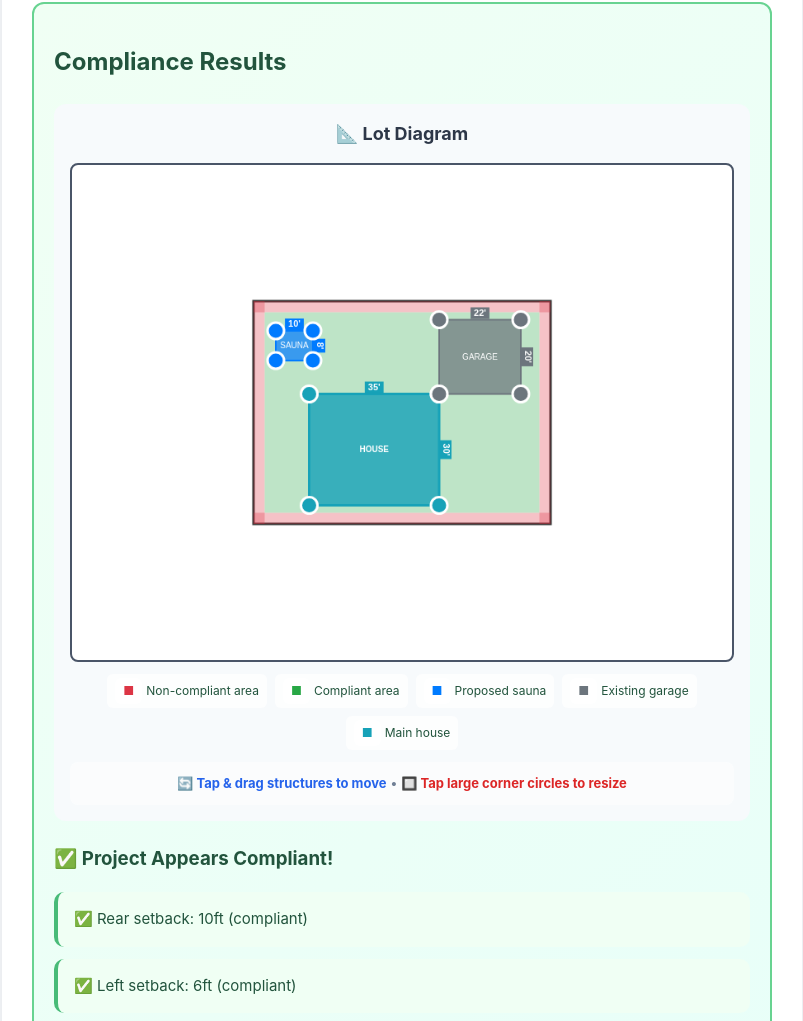
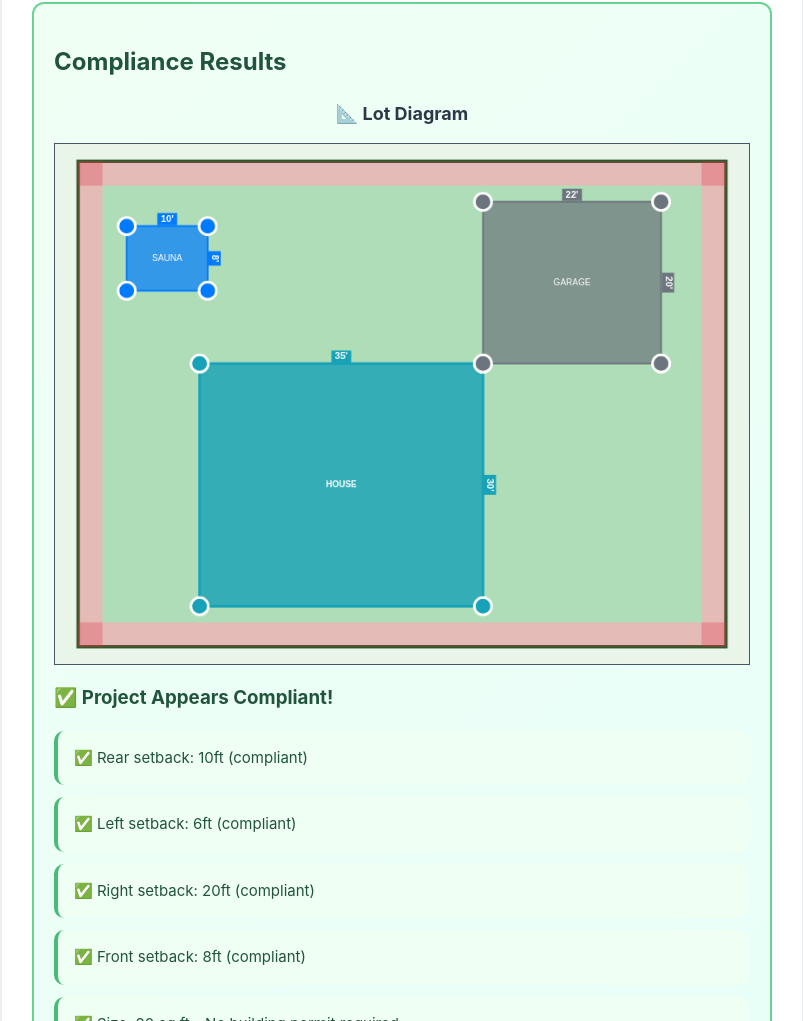
Before and after one commit to jmuddappa/zoning_simulator, a plain HTML site: page index.html in a window 1280 px wide. Shown: the part 392-1413 px from the top of the page, without its empty margins (238-1041 px from the left). Drawn offline with Linux system fonts and the light colour scheme.

Commit message:
Update index.html

```diff
--- a/index.html
+++ b/index.html
@@ -192,11 +192,11 @@
 
         /* Mobile-optimized diagram */
         .diagram-container {
-            margin: 24px 0;
+            margin: 0;
             text-align: center;
-            background: #f7fafc;
-            padding: 16px;
-            border-radius: 12px;
+            background: none;
+            padding: 0;
+            border-radius: 0;
         }
         .diagram-container h3 {
             margin: 0 0 16px 0;
@@ -204,10 +204,10 @@
             font-size: 18px;
         }
         #lotDiagram {
-            border: 2px solid #4a5568;
-            border-radius: 8px;
-            margin: 10px auto;
-            background: #fff;
+            border: 1px solid #4a5568;
+            border-radius: 0;
+            margin: 0;
+            background: #f8f9fa;
             cursor: grab;
             width: 100%;
             height: auto;
@@ -227,8 +227,8 @@
             }
 
             .diagram-container {
-                padding: 10px !important;
-                margin: 0 -10px !important;
+                padding: 0 !important;
+                margin: 0 !important;
             }
 
             .container {
@@ -477,17 +477,8 @@
             <div class="diagram-container">
                 <h3>📐 Lot Diagram</h3>
                 <canvas id="lotDiagram" width="800" height="600"></canvas>
-                <div class="legend">
-                    <span><span style="color: #dc3545;">■</span> Non-compliant area</span>
-                    <span><span style="color: #28a745;">■</span> Compliant area</span>
-                    <span><span style="color: #007bff;">■</span> Proposed sauna</span>
-                    <span><span style="color: #6c757d;">■</span> Existing garage</span>
-                    <span><span style="color: #17a2b8;">■</span> Main house</span>
-                </div>
-                <div class="mobile-instructions">
-                    <span style="color: #2563eb; font-weight: bold;">🔄 Tap & drag structures to move</span> •
-                    <span style="color: #dc2626; font-weight: bold;">🔲 Tap large corner circles to resize</span>
-                </div>
+                <!-- Legend hidden to save space -->
+                <!-- Instructions moved to overlay on canvas -->
             </div>
             <div id="resultContent"></div>
         </div>
@@ -846,8 +837,12 @@
 
             const lotLength = parseInt(data.lotLength);
             const lotWidth = parseInt(data.lotWidth);
-            const maxDimension = Math.max(lotLength, lotWidth);
-            const scale = 360 / maxDimension;
+
+            // Use full canvas - no white border, lot fills entire space
+            const scaleX = (canvas.width - 40) / lotLength;  // 20px margin on each side
+            const scaleY = (canvas.height - 40) / lotWidth;  // 20px margin on each side
+            const scale = Math.min(scaleX, scaleY); // Use smaller scale to maintain aspect ratio
+
             const scaledLength = lotLength * scale;
             const scaledWidth = lotWidth * scale;
             const offsetX = (canvas.width - scaledLength) / 2;
@@ -858,9 +853,13 @@
             canvasOffsetX = offsetX;
             canvasOffsetY = offsetY;
 
-            // Draw lot boundary
-            ctx.strokeStyle = '#333';
-            ctx.lineWidth = 3;
+            // Fill entire canvas as the lot (light green grass color)
+            ctx.fillStyle = '#e8f5e8';
+            ctx.fillRect(0, 0, canvas.width, canvas.height);
+
+            // Draw lot boundary with thicker border
+            ctx.strokeStyle = '#2d5a2d';
+            ctx.lineWidth = 4;
             ctx.strokeRect(offsetX, offsetY, scaledLength, scaledWidth);
 
             // Draw setback zones (non-compliant areas)
```
